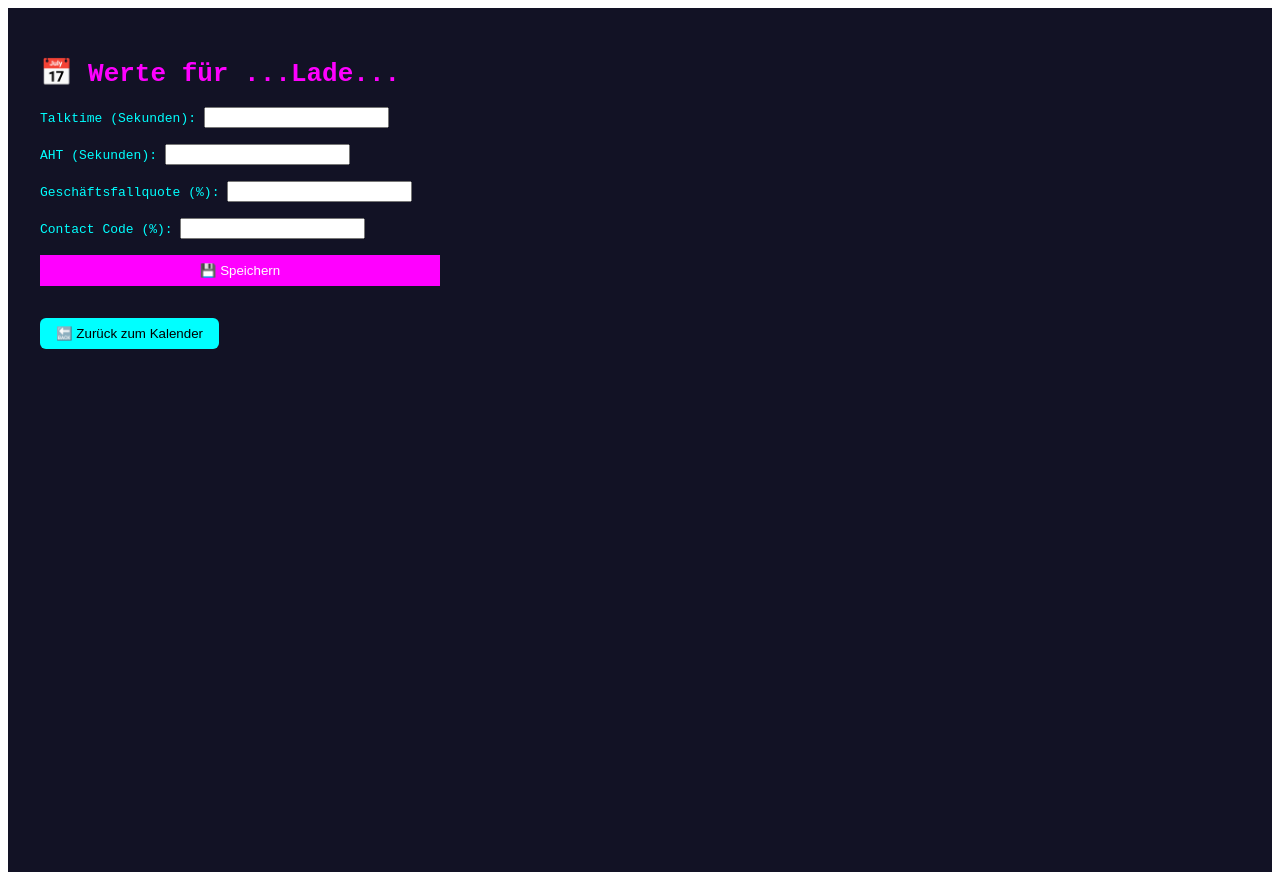
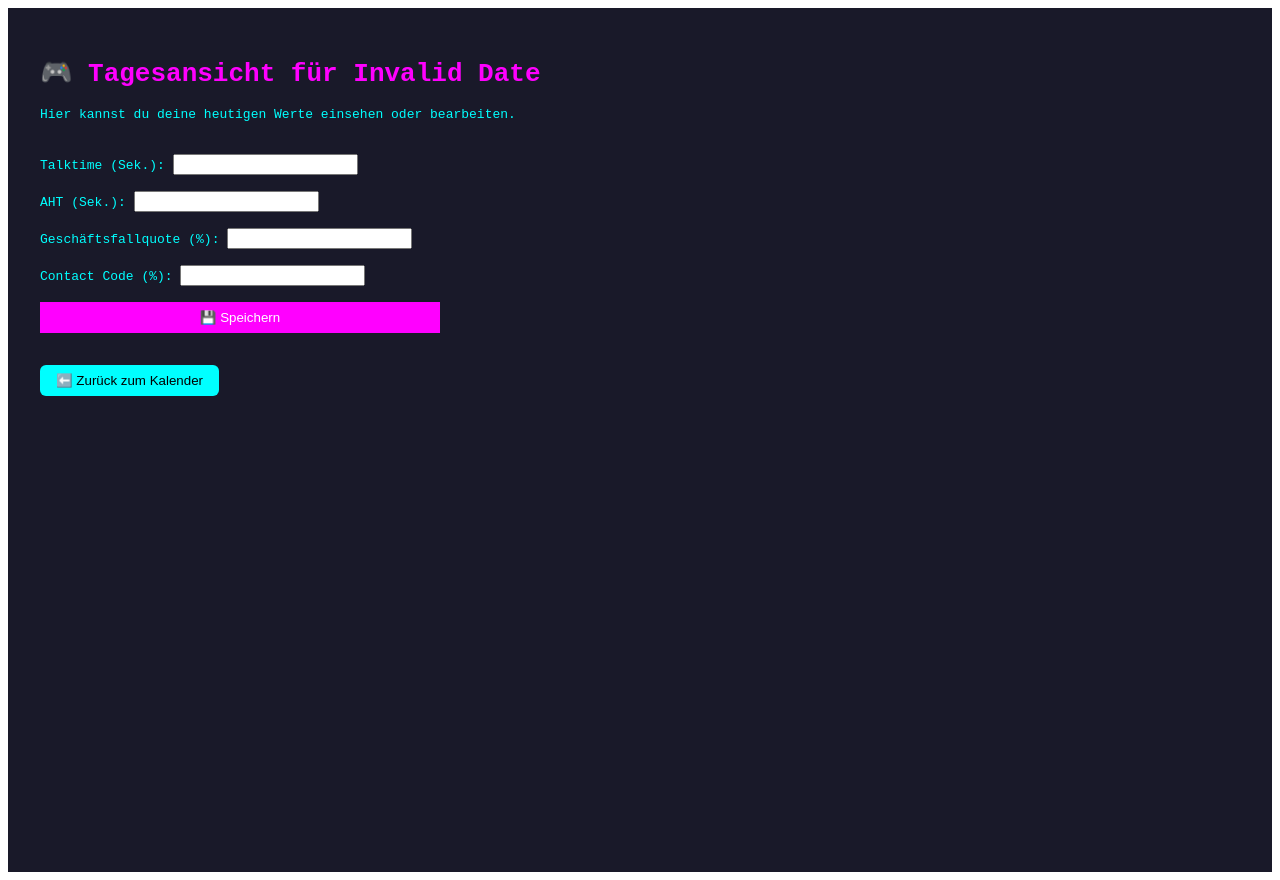
Before and after one commit to PrismaKiara/retro-call-battle, a Next.js app: page /day in a window 1280 px wide. Built offline with nearby package versions, Linux system fonts and the light colour scheme.

Commit message:
Update day.js

```diff
--- a/pages/day.js
+++ b/pages/day.js
@@ -5,6 +5,7 @@ import Link from 'next/link';
 export default function DayPage() {
   const router = useRouter();
   const { date } = router.query;
+
   const [inputs, setInputs] = useState({
     talktime: '',
     aht: '',
@@ -18,26 +19,30 @@ export default function DayPage() {
 
   const handleSubmit = (e) => {
     e.preventDefault();
-    console.log('Gespeichert:', { date, ...inputs });
-    alert('Werte gespeichert!');
+    alert(`Werte für ${date} gespeichert!`);
+    // Hier kannst du die Werte an Supabase oder eine API senden
   };
 
   return (
     <div style={{
+      backgroundColor: '#191929',
+      color: '#00ffff',
       fontFamily: 'monospace',
-      backgroundColor: '#121225',
-      color: '#00ffff',
       minHeight: '100vh',
       padding: '2rem'
     }}>
-      <h1 style={{ color: '#ff00ff' }}>📅 Werte für {date || '...Lade...'}</h1>
-      <form onSubmit={handleSubmit} style={{ maxWidth: '400px', display: 'flex', flexDirection: 'column', gap: '1rem' }}>
-        <label>Talktime (Sekunden): <input name="talktime" type="number" value={inputs.talktime} onChange={handleChange} /></label>
-        <label>AHT (Sekunden): <input name="aht" type="number" value={inputs.aht} onChange={handleChange} /></label>
-        <label>Geschäftsfallquote (%): <input name="caseQuote" type="number" value={inputs.caseQuote} onChange={handleChange} /></label>
-        <label>Contact Code (%): <input name="contactCode" type="number" value={inputs.contactCode} onChange={handleChange} /></label>
+      <h1 style={{ color: '#ff00ff' }}>🎮 Tagesansicht für {new Date(date).toLocaleDateString('de-DE')}</h1>
+      <p>Hier kannst du deine heutigen Werte einsehen oder bearbeiten.</p>
+
+      <form onSubmit={handleSubmit} style={{ maxWidth: '400px', display: 'flex', flexDirection: 'column', gap: '1rem', marginTop: '2rem' }}>
+        <label>Talktime (Sek.): <input type="number" name="talktime" value={inputs.talktime} onChange={handleChange} /></label>
+        <label>AHT (Sek.): <input type="number" name="aht" value={inputs.aht} onChange={handleChange} /></label>
+        <label>Geschäftsfallquote (%): <input type="number" name="caseQuote" value={inputs.caseQuote} onChange={handleChange} /></label>
+        <label>Contact Code (%): <input type="number" name="contactCode" value={inputs.contactCode} onChange={handleChange} /></label>
+
         <button type="submit" style={{ backgroundColor: '#ff00ff', color: '#fff', padding: '0.5rem', border: 'none' }}>💾 Speichern</button>
       </form>
+
       <Link href="/calendar">
         <button style={{
           marginTop: '2rem',
@@ -48,7 +53,7 @@ export default function DayPage() {
           borderRadius: '6px',
           cursor: 'pointer'
         }}>
-          🔙 Zurück zum Kalender
+          ⬅️ Zurück zum Kalender
         </button>
       </Link>
     </div>
```
